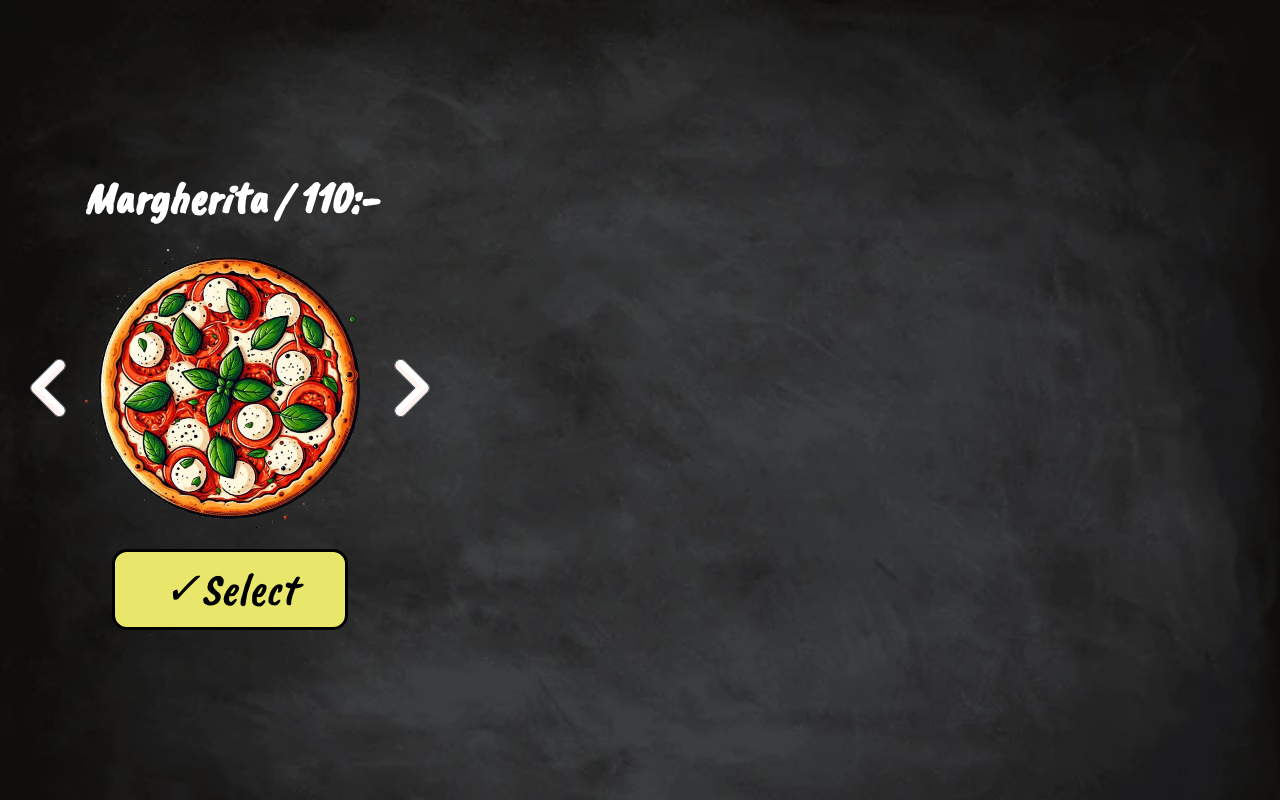
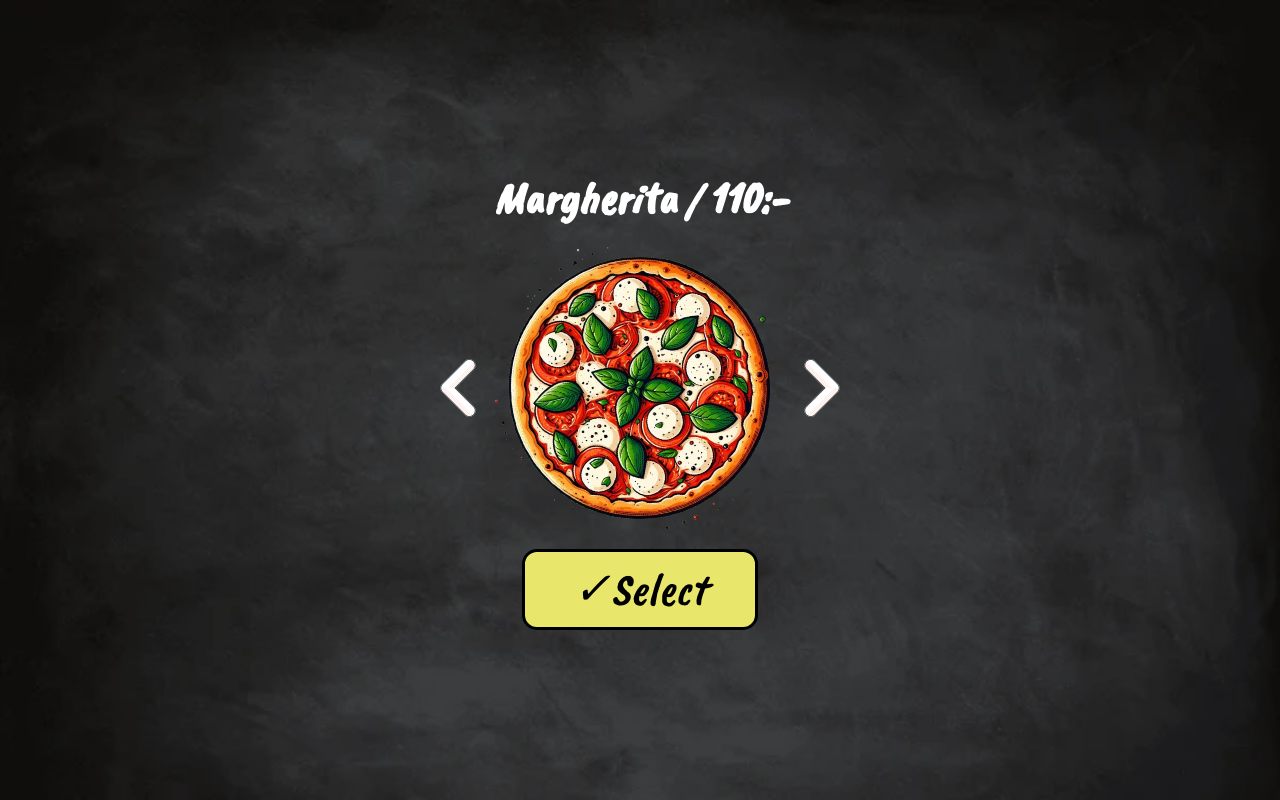
Before and after one commit to Ghayth-Sabeaallil/PizzaCal, a React (Vite) app: page / in a window 1280 px wide. Built offline with nearby package versions, Linux system fonts and the light colour scheme.

Commit message:
fix pizza in center

```diff
--- a/src/Components/PizzaImgDiv/PizzaImgDiv.tsx
+++ b/src/Components/PizzaImgDiv/PizzaImgDiv.tsx
@@ -17,9 +17,14 @@ const PizzaImgDiv = ({ pizzaDB }: PizzaProp) => {
         setPizza(e.currentTarget.alt)
     }
     const clickHandle: React.FormEventHandler<HTMLDivElement> = () => {
-        const element = document.getElementById('ingredienserDiv');
-        if (element) {
-            element.style.display = 'flex';
+        const ingredienserDiv = document.getElementById('ingredienserDiv');
+        const root = document.getElementById('root');
+
+        if (ingredienserDiv && root) {
+            ingredienserDiv.style.display = 'flex';
+            root.style.display = 'grid';
+            root.style.gridTemplateColumns = '1fr 2fr 1fr'
+
         }
         dispatch({
             type: "ADD",
--- a/src/index.css
+++ b/src/index.css
@@ -6,8 +6,7 @@
 #root {
   min-width: 100vw;
   min-height: 100vh;
-  display: grid;
-  grid-template-columns: 1fr 2fr 1fr;
+  display: flex;
   justify-content: center;
   align-items: center;
   background-image: url("../assets/img/bg.webp");
```
